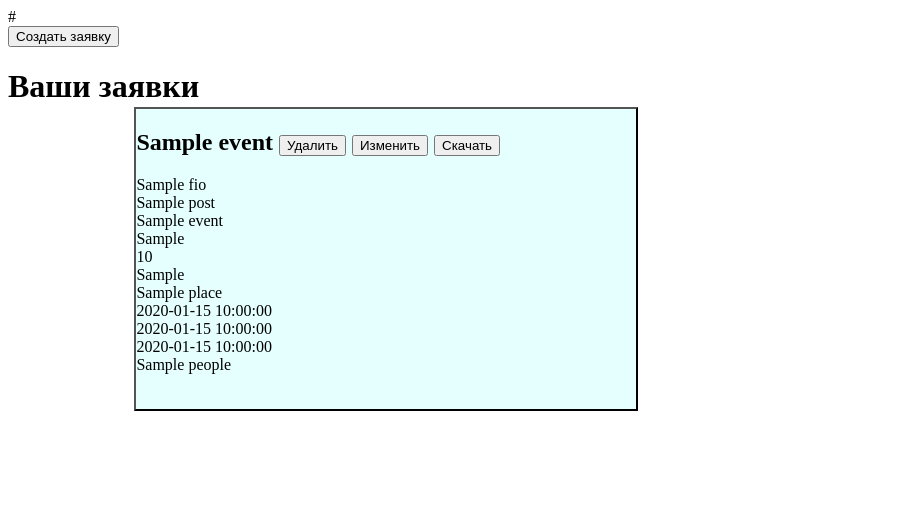
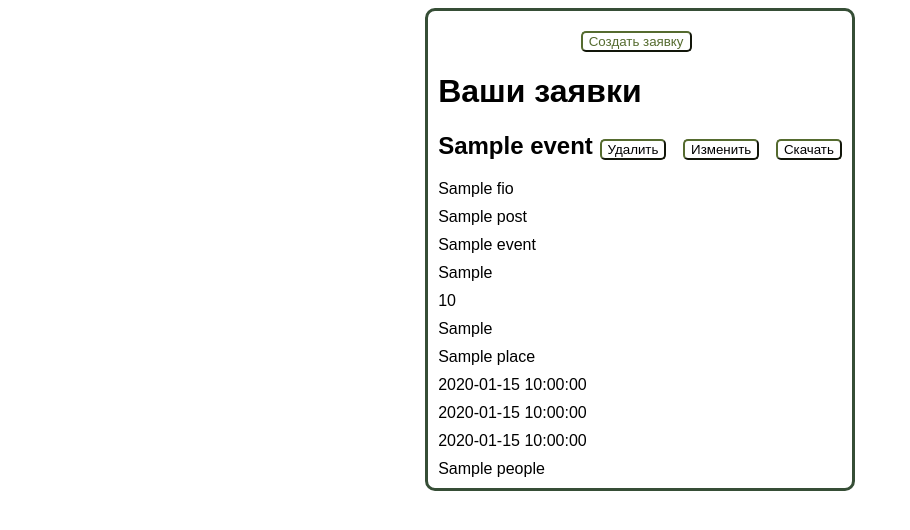
Before and after one commit to Efe2077/Efe_razgrom, a Flask app: template templates/start.html in a window 1280 px wide. Shown: the top 530 px of the page, without its empty margins (0-910 px from the left). Run offline with Flask 3, Linux system fonts and the light colour scheme; the template is opened without the code that fills it: most values are stand-ins (such as "Sample title", 1, 10 or a date in 2020).

Commit message:
31th commit

```diff
--- a/main.py
+++ b/main.py
@@ -15,7 +15,6 @@ app = Flask(__name__)
 app.config['SQLALCHEMY_DATABASE_URI'] = 'sqlite:///blog.db'
 app.config['SQLALCHEMY_TRACK_MODIFICATIONS'] = False
 db = SQLAlchemy(app)
-db_session.global_init("db/blog.db")
 
 
 @app.route('/')
@@ -37,7 +36,7 @@ def start():
         name = line.get('name')
 
         if value == 'make_form':
-            return redirect(f'https://efeshka.pythonanywhere.com/form?secret-key={user_id}&name={name}')
+            return redirect(f'http://127.0.0.1:8080/form?secret-key={user_id}&name={name}')
         if 'redact' in value:
             db_sess = db_session.create_session().query(Info).filter(Info.id == value[6:])
             return render_template('redaction.html', info=db_sess)
@@ -94,7 +93,7 @@ def start():
                     elif command[num] == 'change_people':
                         info.people = i
             db_sess.commit()
-            return redirect(f'https://efeshka.pythonanywhere.com/start?secret-key={user_id}&name={name}')
+            return redirect(f'http://127.0.0.1:8080/start?secret-key={user_id}&name={name}')
         if 'admin_download' in value:
             info = db_session.create_session().query(Info).filter(Info.id == value[14:]).first()
             render_official_doc(info.fio, info.sch_class, info.place, info.event,
@@ -113,7 +112,7 @@ def start():
             db_sess = db_session.create_session()
             db_sess.query(Info).filter(Info.id == id_of_delete).delete()
             db_sess.commit()
-            return redirect(f'https://efeshka.pythonanywhere.com/start?secret-key={user_id}&name={name}')
+            return redirect(f'http://127.0.0.1:8080/start?secret-key={user_id}&name={name}')
     else:
         value_of_id = request.args.get('secret-key')
         name = request.args.get('name')
@@ -140,7 +139,7 @@ def start():
 @app.route('/form', methods=['GET', 'POST'])
 def show_info():
     if request.method == 'GET':
-        return render_template('/questions.html')
+        return render_template('/questions2.html')
     if request.method == 'POST':
         line = request.args.get('secret-key')
         for user in db_session.create_session().query(User):
@@ -172,7 +171,7 @@ def show_info():
                 print(db_sess)
                 db_sess.add(info)
                 db_sess.commit()
-                return redirect(f'https://efeshka.pythonanywhere.com/start?secret-key={line}&name={user.name}')
+                return redirect(f'http://127.0.0.1:8080/start?secret-key={line}&name={user.name}')
         return render_template('start.html')
 
 
@@ -198,7 +197,7 @@ def nex():
             db_sess.add(user)
             db_sess.commit()
 
-            return redirect(f'https://efeshka.pythonanywhere.com/start?secret-key={user.id}&name={user.name}')
+            return redirect(f'http://127.0.0.1:8080/start?secret-key={user.id}&name={user.name}')
 
     if request.method == 'GET':
         return render_template('login.html')
@@ -213,8 +212,13 @@ def sign_in():
         db_sess = db_session.create_session()
         for user in db_sess.query(User):
             if email == user.email_id and password == user.password:
-                return redirect(f'https://efeshka.pythonanywhere.com/start?secret-key={user.id}&name={user.name}')
+                return redirect(f'http://127.0.0.1:8080/start?secret-key={user.id}&name={user.name}')
 
         return render_template('sign in.html', error='Проверьте данные')
     if request.method == 'GET':
         return render_template('sign in.html')
+
+
+if __name__ == '__main__':
+    db_session.global_init("db/blog.db")
+    app.run(port=8080, host='127.0.0.1')
--- a/templates/login.html
+++ b/templates/login.html
@@ -72,7 +72,7 @@
           </div>
           <div>
             <input type="password" name="password" id="password" placeholder="Пароль" required >
-          </div
+          </div>
           <div>
             <button class="form_auth_button" type="submit" name="form_auth_submit">Зарегистрироваться</button>
           </div>
--- a/templates/start.html
+++ b/templates/start.html
@@ -4,43 +4,68 @@
   <meta charset="UTF-8">
   <title>Start</title>
   <style>
-    .border_rounded{
-    border: 2px outset black;
-    background-color: #E5FFFF;
-    width: 500px;
-    height: 300px;
-    bottom: 20px;
-    position: relative;
-    top: 20%;
-    left: 10%;
-    margin: 0;
+    body{
+      display: grid;
+      justify-content: center;
+      align-items: center;
+      font-family: Arial, sans-serif;
+
     }
+    .all{
+      border: 3px rgb(54, 78, 54) solid;
+      border-radius: 10px;
+    }
+    .create{
+      margin-top: 20px;
+      margin-left: 36%;
+    }
+    .createbut{
+      color: darkolivegreen;
+    }
+    h1{
+      margin-left: 10px;
+    }
+    button{
+      background-color: white;
+      border-radius: 5px;
+      border-color: darkolivegreen;
+      margin-right: 10px;
+
+    }
+    h2{
+      margin-left: 10px;
+    }
+    .text{
+      margin-left: 10px;
+      margin-bottom: 10px;
+    }
+
   </style>
 </head>
 <body>
   <form method="post">
-    <div>{{link}}</div>
-    <div>
-      <button formmethod="post" type="submit" name="make_form">Создать заявку</button>
+    <div class="all">
+      <div class="create">
+          <button class="createbut" formmethod="post" type="submit" name="make_form">Создать заявку</button>
       </div>
       <h1>Ваши заявки</h1>
       {% for item in info%}
       <div class="border_rounded">
         <h2>{{item.event}} <button formmethod="post" type="submit" name="del{{item.id}}">Удалить</button> <button formmethod="post" type="submit" name="redact{{item.id}}">Изменить</button> <button formmethod="post" type="submit" name="download_file{{item.id}}">Скачать</button></h2>
-    <div>{{item.fio}}</div>
-    <div>{{item.post}}</div>
-    <div>{{item.event}}</div>
-    <div>{{item.sch_class}}</div>
-    <div>{{item.quantity}} </div>
-    <div>{{item.when_go}}</div>
-    <div>{{item.place}} </div>
-    <div>{{item.time_go}}</div>
-    <div>{{item.time_ar}}</div>
-    <div>{{item.time_now}}</div>
-    <div>{{item.people}}</div>
-
+        <div class="text">{{item.fio}}</div>
+        <div class="text">{{item.post}}</div>
+        <div class="text">{{item.event}}</div>
+        <div class="text">{{item.sch_class}}</div>
+        <div class="text">{{item.quantity}} </div>
+        <div class="text">{{item.when_go}}</div>
+        <div class="text">{{item.place}} </div>
+        <div class="text">{{item.time_go}}</div>
+        <div class="text">{{item.time_ar}}</div>
+        <div class="text">{{item.time_now}}</div>
+        <div class="text">{{item.people}}</div>
       </div>
       {% endfor %}
+    </div>
   </form>
 </body>
 </html>
```
Also changed, not shown: db/blog.db. Lines whose indentation alone changed are shown as unchanged.
